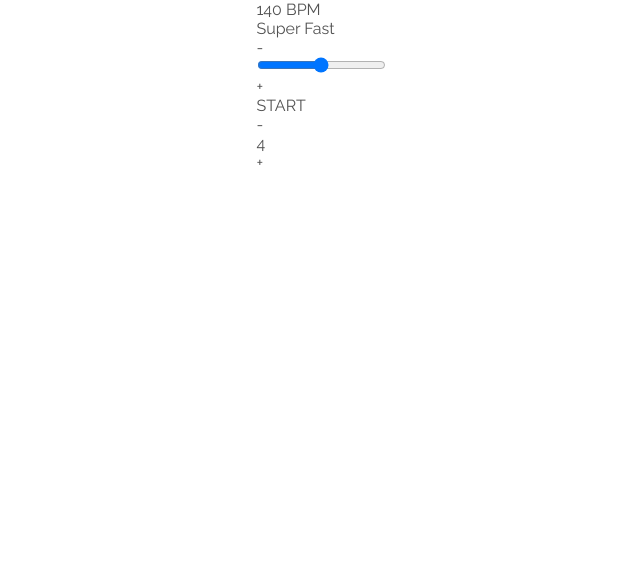
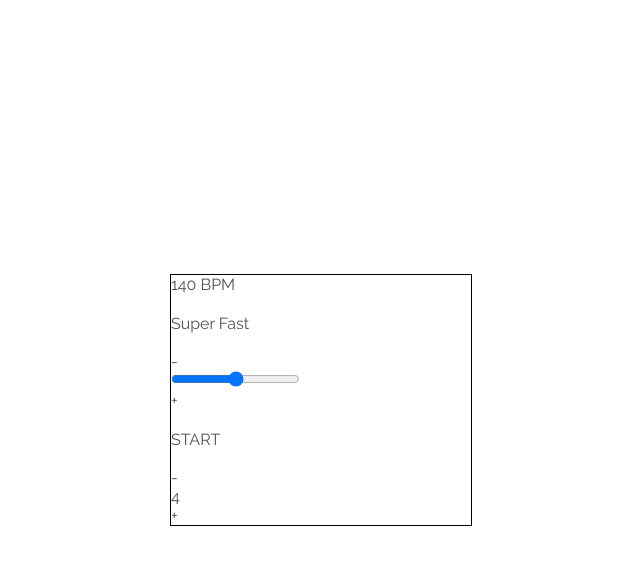
Before and after one commit to maxeboykin/metronome, a plain HTML site: page index.html in a window 1280 px wide. Shown: the whole page, without its empty margins (319-959 px from the left). Drawn offline with Linux system fonts and the light colour scheme.

Commit message:
metronomestyle

```diff
--- a/styles.css
+++ b/styles.css
@@ -13,4 +13,16 @@ body {
 .container {
   display:flex;
   justify-content:center;
+  align-items: center;
+  height: 100vh;
 }
+
+.metronome {
+  border: 1px solid #000;
+  display: flex;
+  flex-direction: column;
+  width: 300px;
+  height: 250px;
+  justify-content: space-between;
+
+}
```
